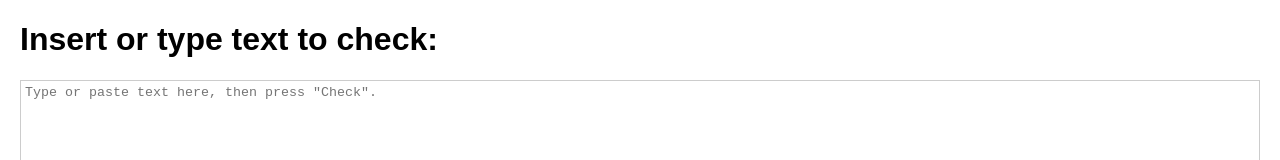
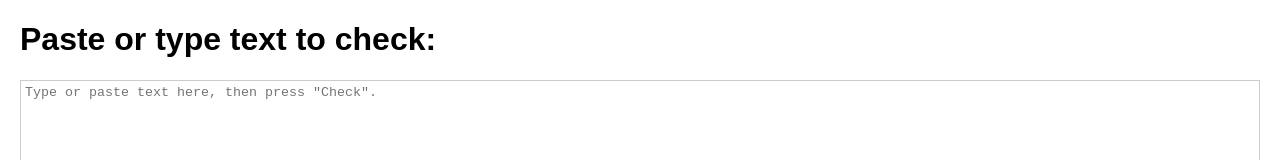
Before and after one commit to shiryay/checker, a plain HTML site: page index.html in a window 1280 px wide. Shown: the top 160 px of the page. Drawn offline with Linux system fonts and the light colour scheme.

Commit message:
Update header text from 'Insert' to 'Paste'

```diff
--- a/index.html
+++ b/index.html
@@ -6,7 +6,7 @@
   <link rel="stylesheet" href="style.css">
 </head>
 <body>
-  <h1>Insert or type text to check:</h1>
+  <h1>Paste or type text to check:</h1>
 
   <form onsubmit="return false;">
     <div class="wrapper">
```
